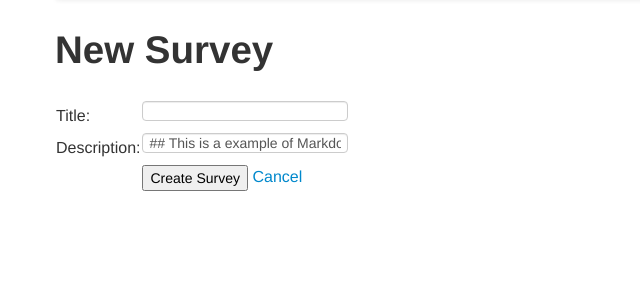
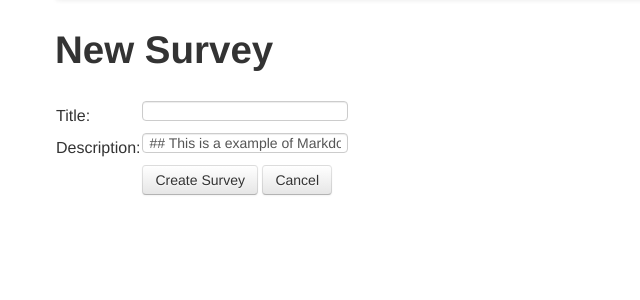
Before and after one commit to jarenere/projectQ, a Flask app: page /researcher/survey/new in a window 1280 px wide. Shown: the part 42-342 px from the top of the page, without its empty margins (0-640 px from the left). Run offline with Flask 2, Linux system fonts and the light colour scheme; parts of the project's set-up code (start-up, migrations or seed data) failed here and were passed over; some libraries are stand-ins or nearby versions.

Commit message:
visual changes

```diff
--- a/app/templates/account/consent.html
+++ b/app/templates/account/consent.html
@@ -9,7 +9,7 @@
                         {% filter markdown %}{{consent.text}}{% endfilter %}
                     </td>
                 </table>
-            <input type="submit" value="Accept">
+            <input class="btn" type="submit" value="Accept">
             </form>
     </div>
 {% endblock %}
--- a/app/templates/researcher/new.html
+++ b/app/templates/researcher/new.html
@@ -24,8 +24,8 @@
         </tr>
         <tr>
             <td></td>
-            <td><input type="submit" value="Create Survey">
-            <a href="{{ url_for('researcher.index')}}">{{ ('Cancel') }}</a> </td>
+            <td><input class="btn" type="submit" value="Create Survey">
+            <a class="btn" href="{{ url_for('researcher.index')}}">{{ ('Cancel') }}</a> </td>
 
         </tr>
     </table>
```
